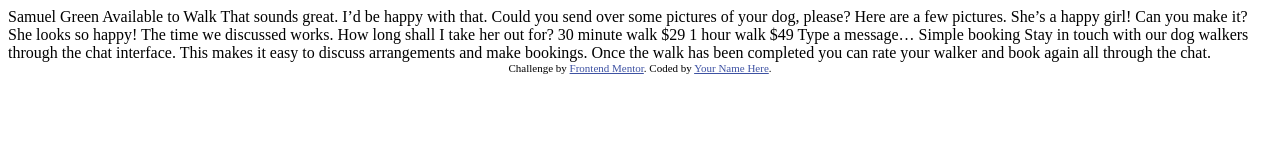
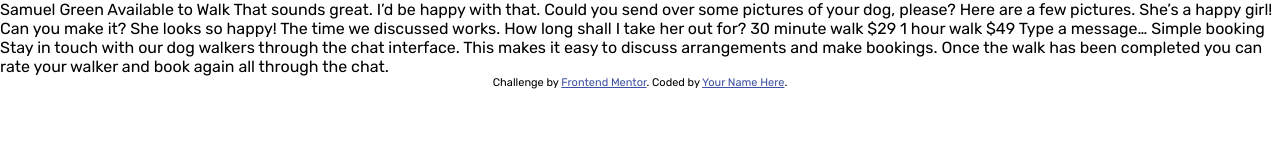
Before and after one commit to gusanchedev/frontend-mentor-chat-app-css-illustration, a plain HTML site: page index.html in a window 1280 px wide. Drawn offline with Linux system fonts and the light colour scheme.

Commit message:
Add fonts, colors and CSS general setup

```diff
--- a/css/mobile.css
+++ b/css/mobile.css
@@ -0,0 +1,32 @@
+:root {
+  --Pale-Violet: hsl(276, 100%, 81%);
+  --Moderate-Violet: hsl(276, 55%, 52%);
+  --Desaturated-Dark-Violet: hsl(271, 15%, 43%);
+  --Grayish-Blue: hsl(206, 6%, 79%);
+  --Very-Dark-Desaturated-Violet: hsl(271, 36%, 24%);
+  --Dark-Grayish-Violet: hsl(270, 7%, 64%);
+
+  --Light-Magenta: hsl(293, 100%, 63%);
+  --Light-Violet: hsl(264, 100%, 61%);
+
+  --White: hsl(0, 0%, 100%);
+  --Light-Grayish-Violet: hsl(270, 20%, 96%);
+  --Very-Dark-Desaturated-Violet: hsl(271, 36%, 24%);
+  --Very-Light-Magenta: hsl(289, 100%, 72%);
+}
+* {
+  padding: 0;
+  margin: 0;
+  box-sizing: border-box;
+}
+body {
+  font-size: 16px;
+  font-family: "Rubik", sans-serif;
+}
+.attribution {
+  font-size: 11px;
+  text-align: center;
+}
+.attribution a {
+  color: hsl(228, 45%, 44%);
+}
--- a/index.html
+++ b/index.html
@@ -1,51 +1,43 @@
 <!DOCTYPE html>
 <html lang="en">
   <head>
-  <meta charset="UTF-8">
-  <meta name="viewport" content="width=device-width, initial-scale=1.0"> <!-- displays site properly based on user's device -->
+    <meta charset="UTF-8" />
+    <meta name="viewport" content="width=device-width, initial-scale=1.0" />
+    <!-- displays site properly based on user's device -->
 
-  <link rel="icon" type="image/png" sizes="32x32" href="./images/favicon-32x32.png">
+    <link
+      rel="icon"
+      type="image/png"
+      sizes="32x32"
+      href="./images/favicon-32x32.png"
+    />
 
     <title>Frontend Mentor | [Challenge Name Here]</title>
 
-  <!-- Feel free to remove these styles or customise in your own stylesheet 👍 -->
-  <style>
-    .attribution { font-size: 11px; text-align: center; }
-    .attribution a { color: hsl(228, 45%, 44%); }
-  </style>
+    <link rel="preconnect" href="https://fonts.gstatic.com" />
+    <link
+      href="https://fonts.googleapis.com/css2?family=Rubik:wght@400;500;700&display=swap"
+      rel="stylesheet"
+    />
+    <link rel="stylesheet" href="./css/mobile.css">
+    <link rel="stylesheet" media="screen and (min-width:480px and max-width:1023)" href="./css/tablet.css">
+    <link rel="stylesheet" media="screen and (min-width:1024px)" href="./css/destop.css">
   </head>
   <body>
-
-  Samuel Green
-  Available to Walk
-
-  That sounds great. I’d be happy with that.
-
-  Could you send over some pictures of your dog, please?
-
-  Here are a few pictures. She’s a happy girl!
-
-  Can you make it?
-
-  She looks so happy! The time we discussed works. How long shall I take her out for?
-
-  30 minute walk
-  $29
-
-  1 hour walk
-  $49
-
-  Type a message…
-
-  Simple booking
-
-  Stay in touch with our dog walkers through the chat interface. This makes it easy to
-  discuss arrangements and make bookings. Once the walk has been completed you can rate
-  your walker and book again all through the chat.
+    Samuel Green Available to Walk That sounds great. I’d be happy with that.
+    Could you send over some pictures of your dog, please? Here are a few
+    pictures. She’s a happy girl! Can you make it? She looks so happy! The time
+    we discussed works. How long shall I take her out for? 30 minute walk $29 1
+    hour walk $49 Type a message… Simple booking Stay in touch with our dog
+    walkers through the chat interface. This makes it easy to discuss
+    arrangements and make bookings. Once the walk has been completed you can
+    rate your walker and book again all through the chat.
 
     <div class="attribution">
-    Challenge by <a href="https://www.frontendmentor.io?ref=challenge" target="_blank">Frontend Mentor</a>.
-    Coded by <a href="#">Your Name Here</a>.
+      Challenge by
+      <a href="https://www.frontendmentor.io?ref=challenge" target="_blank"
+        >Frontend Mentor</a
+      >. Coded by <a href="#">Your Name Here</a>.
     </div>
   </body>
 </html>
```
Lines whose indentation alone changed are shown as unchanged.
